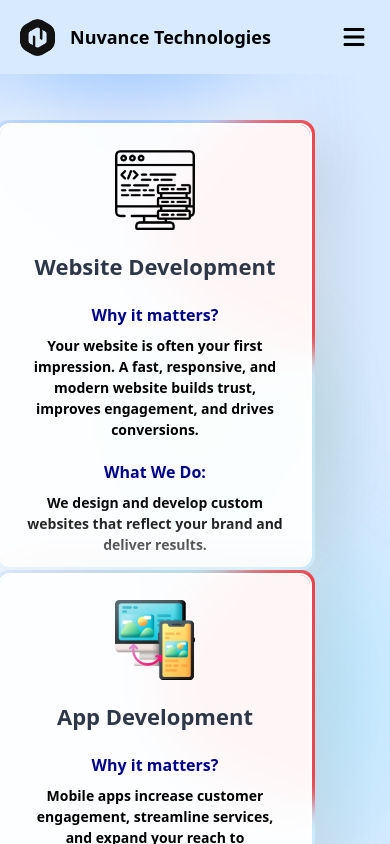
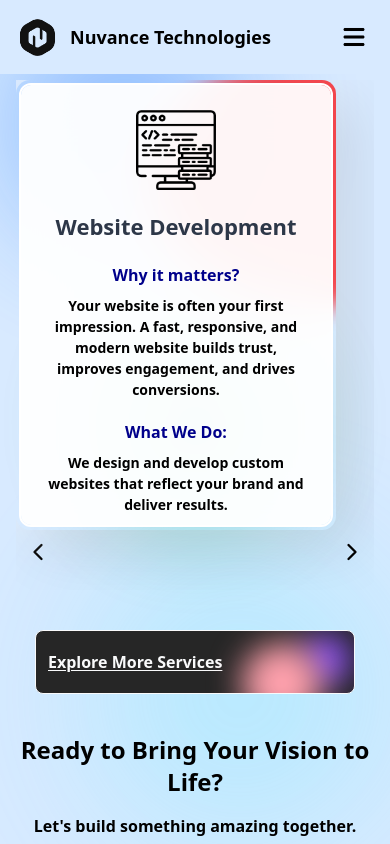
Before and after one commit to Nuvance-Technologies/Nuvance_Frontend, a Next.js app: page /services in a window 390 px wide. Shown: the top 844 px of the page. Built offline with nearby package versions, Linux system fonts and the light colour scheme.

Commit message:
responsiveness done!

```diff
--- a/app/contact-us/page.tsx
+++ b/app/contact-us/page.tsx
@@ -104,7 +104,7 @@ export default function ContactUs() {
                             <div className="absolute -bottom-24 -left-24 w-96 h-96 rounded-full blur-3xl opacity-30"></div>
                         </div>
 
-                        <div className="relative mt-30 md:mt-5 flex flex-col md:flex-row md:justify-around items-center max-w-7xl cursor-pointer mx-auto px-6 gap-10 md:gap-4">
+                        <div className="relative flex flex-col md:flex-row md:justify-around items-center max-w-7xl cursor-pointer mx-auto px-6 gap-10 md:gap-4">
                             <div className="text-center space-y-6 cursor-pointer backdrop-blur-sm bg-white/30 dark:bg-black/20 p-8 rounded-2xl shadow-xl border border-white/40 dark:border-white/5 transform hover:translate-y-[-5px] transition-all duration-300">
                                 <div className="text-xl md:text-5xl font-extrabold bg-clip-text bg-gradient-to-r text-black">
                                     TAKE A CALL WITH OUR EXPERTS
@@ -295,7 +295,7 @@ export default function ContactUs() {
 
                 <div className="w-full flex justify-center flex-col md:w-auto">
                     <h3 className="text-2xl font-bold mb-3 text-center">Subscribe to our newsletter</h3>
-                    <div className="flex flex-col justify-center space-x-5 sm:flex-row gap-2">
+                    <div className="flex flex-col justify-center items-center space-y-1 space-x-5 sm:flex-row gap-2">
                         <Input
                             type="email"
                             placeholder="Your email"
--- a/app/services/page.tsx
+++ b/app/services/page.tsx
@@ -1,6 +1,7 @@
 "use client";
 
 import GetInTouchModal from "@/components/modals/GetInTouch";
+import { Carousel } from "@/components/ui/Carousel";
 import Footer from "@/components/ui/Footer";
 import Navbar from "@/components/ui/Navbar";
 import ServiceButton from "@/components/ui/ServiceButton";
@@ -15,6 +16,56 @@ export default function Services() {
     const [isModalOpen, setIsModalOpen] = useState(false);
     const router = useRouter();
 
+    const serviceCards = [
+        {
+            titleMain: "Website Development",
+            iconImage: "/serviceIcons/websiteDev.png",
+            title1: "Why it matters?",
+            desc1: "Your website is often your first impression. A fast, responsive, and modern website builds trust, improves engagement, and drives conversions.",
+            title2: "What We Do:",
+            desc2: "We design and develop custom websites that reflect your brand and deliver results."
+        },
+        {
+            titleMain: "App Development",
+            iconImage: "/serviceIcons/appDev.png",
+            title1: "Why it matters?",
+            desc1: "Mobile apps increase customer engagement, streamline services, and expand your reach to smartphone users.",
+            title2: "What We Do:",
+            desc2: "We build robust, intuitive apps for iOS, Android, and cross-platform environments."
+        },
+        {
+            titleMain: "AI/ML Solution",
+            iconImage: "/serviceIcons/aimlSol.png",
+            title1: "Why it matters?",
+            desc1: "AI transforms how businesses analyze data, predict outcomes, and make decisions.",
+            title2: "What We Do:",
+            desc2: " We develop intelligent models that help automate tasks and uncover insights from complex data."
+        },
+        {
+            titleMain: "Cloud Services",
+            iconImage: "/serviceIcons/cloud.png",
+            title1: "Why it matters?",
+            desc1: "Cloud solutions reduce costs, enhance scalability, and offer unmatched flexibility and security.",
+            title2: "What We Do:",
+            desc2: "We help businesses migrate, manage, and optimize their operations on the cloud."
+        },
+        {
+            titleMain: "Custom Software Development",
+            iconImage: "/serviceIcons/customSoftware.png",
+            title1: "Why it matters?",
+            desc1: "Off-the-shelf software doesn’t always fit. Custom solutions align perfectly with your workflows and needs.",
+            title2: "What We Do:",
+            desc2: "We design and build tailored software to solve your unique business challenges."
+        },
+        {
+            titleMain: "SEO Optimization",
+            iconImage: "/serviceIcons/seo.png",
+            title1: "Why it matters?",
+            desc1: "Without SEO, your website might never be found. SEO drives organic traffic and improves online visibility.",
+            title2: "What We Do:",
+            desc2: "We implement advanced strategies to boost your search engine rankings and attract the right audience."
+        },
+    ];
 
     return (
         <div className="relative min-h-screen bg-mainBgColor overflow-hidden">
@@ -26,14 +77,12 @@ export default function Services() {
                     transition={{ duration: 1 }}
                     className="absolute animate-pulse bottom-0 right-0 w-[300px] h-[300px] md:w-[600px] md:h-[600px] rounded-full bg-cyan-300/80 blur-[80px] md:blur-[150px]"
                 />
-
                 <motion.div
                     initial={{ opacity: 0 }}
                     animate={{ opacity: 1.2 }}
                     transition={{ duration: 2, delay: 0.5 }}
                     className="absolute animate-pulse top-0 left-0 w-[250px] h-[250px] md:w-[500px] md:h-[500px] rounded-full bg-blue-500/40 blur-[60px] md:blur-[120px]"
                 />
-
                 <motion.div
                     initial={{ opacity: 0 }}
                     animate={{ opacity: 2.4 }}
@@ -43,41 +92,68 @@ export default function Services() {
             </div>
 
             <div className="relative z-10 container mx-auto px-4 sm:px-6 lg:px-8">
-
                 <Navbar />
 
-                <div className="mt-30 flex flex-wrap justify-center items-center space-x-20">
-                    <ServiceHeroCard titleMain="Website Development" iconImage="/serviceIcons/websiteDev.png" title1="Why it matters?" desc1="Your website is often your first impression. A fast, responsive, and modern website builds trust, improves engagement, and drives conversions." title2="What We Do:" desc2="We design and develop custom websites that reflect your brand and deliver results." />
-                    <ServiceHeroCard titleMain="App Development" iconImage="/serviceIcons/appDev.png" title1="Why it matters?" desc1="Mobile apps increase customer engagement, streamline services, and expand your reach to smartphone users." title2="What We Do:" desc2="We build robust, intuitive apps for iOS, Android, and cross-platform environments." />
-                    <ServiceHeroCard titleMain="AI/ML Solution" iconImage="/serviceIcons/aimlSol.png" title1="Why it matters?" desc1="AI transforms how businesses analyze data, predict outcomes, and make decisions." title2="What We Do:" desc2=" We develop intelligent models that help automate tasks and uncover insights from complex data." />
+                {/* Carousel for Mobile */}
+                <div className="mt-20 md:hidden">
+                    <Carousel>
+                        {serviceCards.map((card, index) => (
+                            <ServiceHeroCard
+                                key={index}
+                                titleMain={card.titleMain}
+                                iconImage={card.iconImage}
+                                title1={card.title1}
+                                desc1={card.desc1}
+                                title2={card.title2}
+                                desc2={card.desc2}
+                            />
+                        ))}
+                    </Carousel>
                 </div>
 
-                <div className="mt-20 flex flex-wrap justify-center items-center space-x-20">
-                    <ServiceHeroCard titleMain="Cloud Services" iconImage="/serviceIcons/cloud.png" desc1="Cloud solutions reduce costs, enhance scalability, and offer unmatched flexibility and security." desc2="We help businesses migrate, manage, and optimize their operations on the cloud." title1="Why it matters?" title2="What We Do:" />
-                    <ServiceHeroCard titleMain="Custom Software Development" iconImage="/serviceIcons/customSoftware.png" desc1="Off-the-shelf software doesn’t always fit. Custom solutions align perfectly with your workflows and needs." desc2="We design and build tailored software to solve your unique business challenges." title1="Why it matters?" title2="What We Do:" />
-                    <ServiceHeroCard titleMain="SEO Optimization" iconImage="/serviceIcons/seo.png" desc1="Without SEO, your website might never be found. SEO drives organic traffic and improves online visibility." desc2="We implement advanced strategies to boost your search engine rankings and attract the right audience." title1="Why it matters?" title2="What We Do:" />
+                {/* Static cards for Desktop */}
+                <div className="mt-25 ml-25 hidden md:grid md:grid-cols-2 lg:grid-cols-3 gap-8">
+                    {serviceCards.map((card, index) => (
+                        <ServiceHeroCard
+                            key={index}
+                            titleMain={card.titleMain}
+                            iconImage={card.iconImage}
+                            title1={card.title1}
+                            desc1={card.desc1}
+                            title2={card.title2}
+                            desc2={card.desc2}
+                        />
+                    ))}
                 </div>
 
+                {/* CTA Button */}
                 <div className="mt-10 flex justify-center">
-                    <button onClick={() => { router.push("/portfolio") }} className="group group-hover:before:duration-500 group-hover:after:duration-500 after:duration-500 hover:border-rose-300 hover:before:[box-shadow:_20px_20px_20px_30px_#a21caf] duration-500 before:duration-500 hover:duration-500 underline underline-offset-2 hover:after:-right-8 hover:before:right-12 hover:before:-bottom-8 hover:before:blur hover:underline hover:underline-offset-4 origin-left hover:decoration-2 hover:text-rose-300 relative bg-neutral-800 h-16 w-80 cursor-pointer border text-left p-3 text-gray-50 text-base font-bold rounded-lg overflow-hidden before:absolute before:w-12 before:h-12 before:content[''] before:right-1 before:top-1 before:z-10 before:bg-violet-500 before:rounded-full before:blur-lg after:absolute after:z-10 after:w-20 after:h-20 after:content[''] after:bg-rose-300 after:right-8 after:top-3 after:rounded-full after:blur-lg">
+                    <button
+                        onClick={() => { router.push("/portfolio"); }}
+                        className="group hover:border-rose-300 hover:before:[box-shadow:_20px_20px_20px_30px_#a21caf] duration-500 underline underline-offset-2 hover:underline-offset-4 hover:decoration-2 hover:text-rose-300 relative bg-neutral-800 h-16 w-80 cursor-pointer border text-left p-3 text-gray-50 text-base font-bold rounded-lg overflow-hidden before:absolute before:w-12 before:h-12 before:right-1 before:top-1 before:bg-violet-500 before:rounded-full before:blur-lg after:absolute after:w-20 after:h-20 after:bg-rose-300 after:right-8 after:top-3 after:rounded-full after:blur-lg"
+                    >
                         Explore More Services
                     </button>
                 </div>
 
-                <div className="flex justify-around items-center cursor-pointer">
+                {/* Ready to Build Section */}
+                <div className="flex flex-col lg:flex-row justify-around items-center cursor-pointer mt-10 text-center lg:text-left gap-10">
                     <div>
-                        <div className="text-4xl font-extrabold"> Ready to Bring Your Vision to Life? </div>
-                        <div className="text-xl font-bold w-120 text-left mt-4">
+                        <div className="text-2xl md:text-4xl font-extrabold">
+                            Ready to Bring Your Vision to Life?
+                        </div>
+                        <div className="text-base md:text-xl font-bold mt-4 max-w-xl">
                             Let&apos;s build something amazing together. Whether you&apos;re a startup or an enterprise, we offer scalable and innovative solutions tailored to your goals.
                         </div>
                     </div>
 
                     <div>
-                        <Image src="/serviceIcons/readyToBring.png" alt="readyToBring" width={400} height={400} />
+                        <Image src="/serviceIcons/readyToBring.png" alt="readyToBring" width={400} height={400} className="w-full max-w-sm h-auto" />
                     </div>
                 </div>
 
-                <div className="flex justify-center">
+                {/* Schedule Call Button */}
+                <div className="flex justify-center mt-10">
                     <ServiceButton label="Schedule a Free Call" onClick={() => setIsModalOpen(true)} />
                 </div>
 
@@ -88,7 +164,7 @@ export default function Services() {
             </div>
 
             <div className="mt-20">
-                <Footer/>
+                <Footer />
             </div>
         </div>
     );
--- a/components/ui/BookCall.tsx
+++ b/components/ui/BookCall.tsx
@@ -30,27 +30,33 @@ const StyledWrapper = styled.div`
     cursor: pointer;
     transition: all 0.3s;
   }
+
   .text {
     font-size: 1.7em;
     font-weight: 700;
     letter-spacing: 1px;
   }
+
   .svg {
     padding-top: 5px;
     height: 100%;
     width: fit-content;
   }
+
   .svg svg {
     width: 50px;
     height: 30px;
   }
+
   .button:hover {
     border: 8px solid #b1d8ff;
     background-color: #1b7aff;
   }
+
   .button:active {
     border: 5px solid #c0dfff;
   }
+
   .button:hover .svg svg {
     animation: jello-vertical 0.9s both;
     transform-origin: left;
@@ -78,6 +84,42 @@ const StyledWrapper = styled.div`
     100% {
       transform: scale3d(1, 1, 1);
     }
-  }`;
+  }
+
+  /* Responsive Design */
+  @media (max-width: 768px) {
+    .button {
+      padding: 12px 24px;
+      border-width: 6px;
+      gap: 6px;
+    }
+
+    .text {
+      font-size: 1.1em;
+    }
+
+    .svg svg {
+      width: 30px;
+      height: 20px;
+    }
+  }
+
+  @media (max-width: 480px) {
+    .button {
+      padding: 10px 20px;
+      border-width: 5px;
+      gap: 5px;
+    }
+
+    .text {
+      font-size: 1em;
+    }
+
+    .svg svg {
+      width: 25px;
+      height: 18px;
+    }
+  }
+`;
 
 export default BookDemoCall;
--- /dev/null
+++ b/components/ui/Carousel.tsx
@@ -0,0 +1,56 @@
+"use client";
+
+import { useState } from "react";
+import { ChevronLeft, ChevronRight } from "lucide-react";
+import { motion, AnimatePresence } from "framer-motion";
+
+interface CarouselProps {
+  children: React.ReactNode[];
+}
+
+export const Carousel = ({ children }: CarouselProps) => {
+  const [currentIndex, setCurrentIndex] = useState(0);
+
+  const next = () => {
+    setCurrentIndex((prev) => (prev + 1) % children.length);
+  };
+
+  const prev = () => {
+    setCurrentIndex((prev) => (prev - 1 + children.length) % children.length);
+  };
+
+  return (
+    <div className="relative w-full max-w-4xl mx-auto overflow-hidden">
+
+
+      <div className="relative h-full">
+        <AnimatePresence mode="wait">
+          <motion.div
+            key={currentIndex}
+            initial={{ opacity: 0, x: 50 }}
+            animate={{ opacity: 1, x: 0 }}
+            exit={{ opacity: 0, x: -50 }}
+            transition={{ duration: 0.4 }}
+          >
+            {children[currentIndex]}
+          </motion.div>
+        </AnimatePresence>
+      </div>
+
+      <div className="flex justify-between items-center mb-4">
+        <button
+          onClick={prev}
+          className="p-2 rounded-full hover:bg-gray-800 transition-colors duration-300"
+        >
+          <ChevronLeft size={28} />
+        </button>
+        <button
+          onClick={next}
+          className="p-2 rounded-full hover:bg-gray-800 transition-colors duration-300"
+        >
+          <ChevronRight size={28} />
+        </button>
+      </div>
+    </div>
+  );
+};
--- a/components/ui/Faq.tsx
+++ b/components/ui/Faq.tsx
@@ -67,7 +67,7 @@ export function FAQSection() {
         <section className="w-full py-16 cursor-pointer bg-gradient-to-br">
             <div className="container px-4 md:px-6 mx-auto max-w-4xl">
                 <div className="flex justify-center">
-                    <span className="bg-gradient-to-r text-2xl md:text-4xl font-extrabold from-black via-pink-500 to-slate-800 bg-clip-text text-transparent decoration-cyan-800 cursor-pointer hover:underline">
+                    <span className="bg-gradient-to-r text-2xl md:text-4xl text-center font-extrabold from-black via-pink-500 to-slate-800 bg-clip-text text-transparent decoration-cyan-800 cursor-pointer hover:underline">
                         Frequently Asked Questions (FAQ)
                     </span>
                 </div>
--- a/components/ui/Footer.tsx
+++ b/components/ui/Footer.tsx
@@ -80,7 +80,7 @@ export default function Footer() {
                             <span> Mail us at: </span>
                             <span
                                 onClick={() => { window.location.href = "mailto:contact@nuvancetechnologies.com"; }}
-                                className="cursor-pointer hover:text-blue-300 break-all"
+                                className="cursor-pointer hover:text-blue-300 text-blue-200 break-all"
                             >
                                 contact@nuvancetechnologies.com
                             </span>
@@ -106,7 +106,7 @@ export default function Footer() {
                         >
                             Get Connected
                         </span>
-                        <div className="flex  md:flex-row flex-col items-center gap-2">
+                        <div className="flex md:flex-row flex-col items-center gap-2">
                             <SocialFooter />
                             <div className="ml-1">
                                 <Image
@@ -114,7 +114,7 @@ export default function Footer() {
                                     alt="DMCA"
                                     width={80}
                                     height={30}
-                                    className="w-25 md:w-30"
+                                    className="w-25 transition-all duration-300 cursor-pointer hover:scale-105 md:w-30"
                                 />
                             </div>
                         </div>
```
Also changed, not shown: app/about-us/page.tsx (+125 -48 lines).
